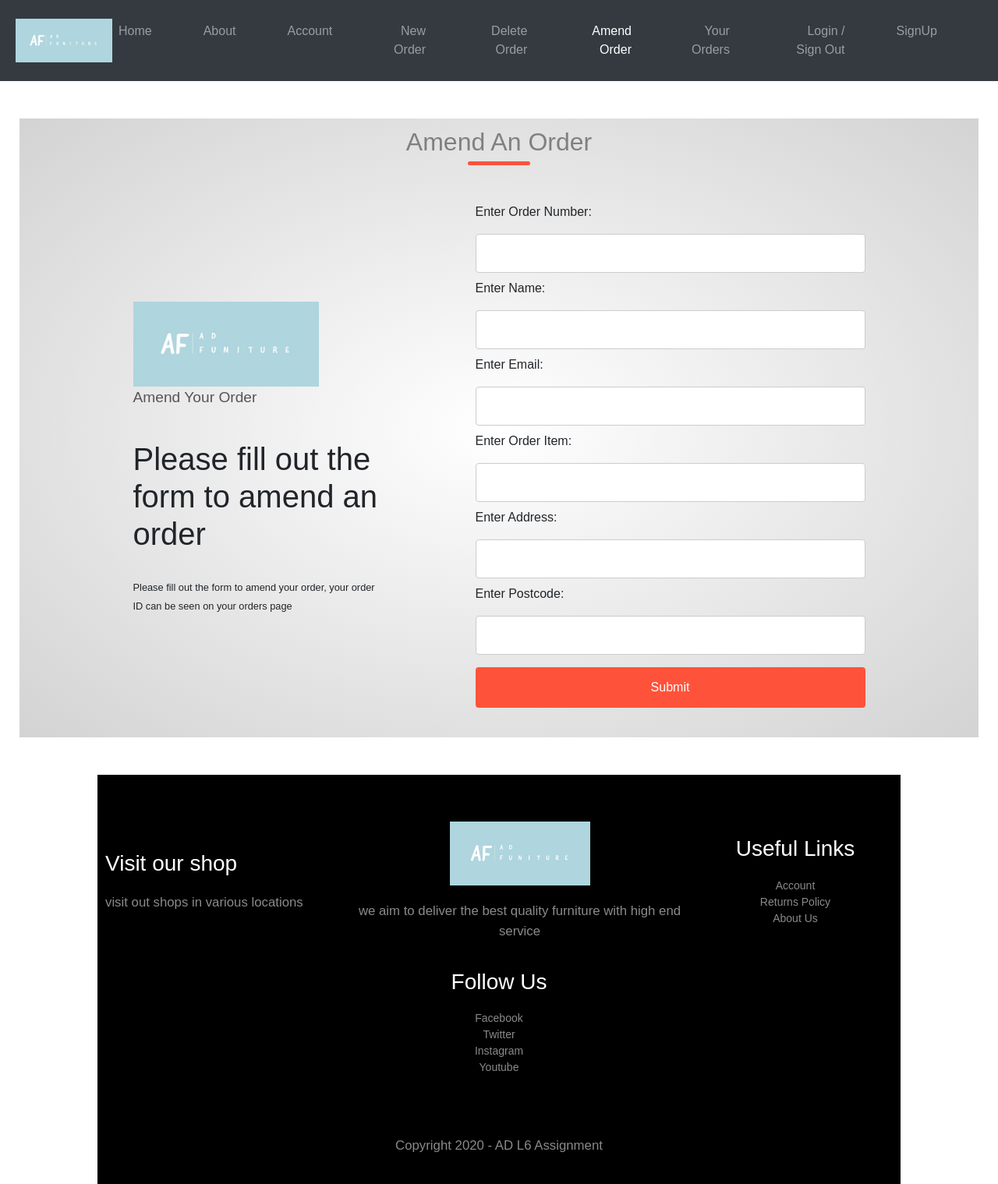
After one commit to BUCOMPAdvancedDevelopment/advanced-development-assignment-EdPriestley, a Flask app: page /amendOrder in a window 1280 px wide. The commit adds this page. Shown: the whole page at 78% size. Run offline with Flask 2, Linux system fonts and the light colour scheme; some libraries are stand-ins or nearby versions.

Commit message:
add amend page
add amend page add py function and add confirmation

```diff
--- a/main.py
+++ b/main.py
@@ -188,6 +188,30 @@ def subOrder():
     return render_template('afterOrder.html')
 
 
+#------------------Amend Orders----------
+@app.route('/amendOrder')
+def amendOrder():
+    return render_template(
+        'amendOrder.html')
+
+
+@app.route('/afterAmend', methods=['GET', 'POST'])
+def afterAmend():
+    if request.method=='GET':
+        return render_template('home.html')
+    else:
+        orderNo = request.form['orderNo']
+        name = request.form['name']
+        email = request.form['email']
+        item = request.form['item']
+        address = request.form['address']
+        postcode = request.form['postcode']
+        eta = datetime.datetime.now() + datetime.timedelta(days=7)
+        eta = eta.date().strftime("%d%m%Y")
+        amend_post_mongodb(orderNo, name, email, item, address, postcode, eta)
+        return render_template('afterAmend.html', orderNo=orderNo, name=name, email=email, item=item, address=address, postcode=postcode, eta=eta)
+
+
 
 
 #------------------Delete Orders----------
--- a/static/custom.css
+++ b/static/custom.css
@@ -469,8 +469,6 @@ input[type=submit]:hover {
 }
 
 
-}
-
 /*----------account page-----------*/
 .accountTitle{
     text-align: center;
--- /dev/null
+++ b/templates/amendOrder.html
@@ -0,0 +1,56 @@
+{% extends "base.html" %}
+{% set active_page = "amendOrder" %}
+{% block content %}
+
+<br>
+<br>
+<title>Amend Order</title>
+<div class="order">
+    <div class = "small-container">
+        <h2 class = "title">Amend An Order</h2>
+        <div class ="row">
+            <div class="nop1">
+                <br>
+                <br>
+                <img src="static/logo.jpeg" class="offer-img" width="75%" height=auto>
+                <br>
+                <p>Amend Your Order</p>
+                <br>
+                <h1>Please fill out the form to amend an order</h1>
+                <br>
+                <small>Please fill out the form to amend your order, your order ID can be seen on your orders page</small>
+            </div>
+            <div class="nop2">
+                <br>
+                <br>
+                <form class="newOrder" action="{{ url_for('afterAmend') }}" method="post">
+                    <label for="name">Enter Order Number:</label>
+                    <input type="text" name="orderNo" id="orderNo">
+                    <br>
+                    <label for="name">Enter Name:</label>
+                    <input type="text" name="name" id="name">
+                    <br>
+                    <label for="email">Enter Email:</label>
+                    <input type="text" name="email" id="email">
+                    <br>
+                    <label for="name">Enter Order Item:</label>
+                    <input type="text" name="item" id="item">
+                    <br>
+                    <label for="name">Enter Address:</label>
+                    <input type="text" name="address" id="address">
+                    <br>
+                    <label for="name">Enter Postcode:</label>
+                    <input type="text" name="postcode" id="postcode">
+                    <br>
+                    <input type="submit" value="Submit">
+                    <br>
+                </form>
+            </div>
+        </div>
+    </div>
+</div>
+
+<br>
+<br>
+
+{% endblock %}
```
Also changed, not shown: templates/afterAmend.html (added, +35 -0 lines).
